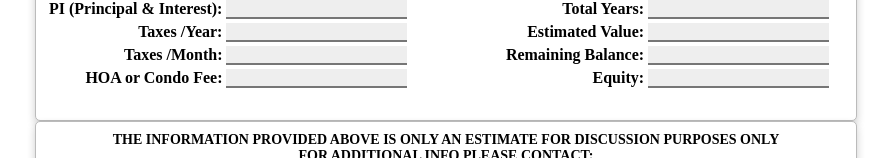
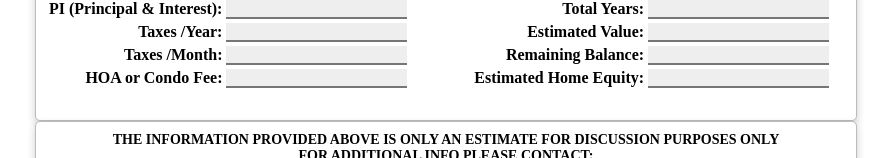
Before and after one commit to LangChris/LangChris.github.io, a plain HTML site: page index.html in a window 1280 px wide. Shown: the part 547-705 px from the top of the page, without its empty margins (205-1096 px from the left). Drawn offline with Linux system fonts and the light colour scheme.

Commit message:
email update

```diff
--- a/index.html
+++ b/index.html
@@ -159,7 +159,7 @@
                             <td><input id="remaining-balance" type="text" class="lrg readonly" readonly /></td>
                         </tr>
                         <tr>
-                            <th>Equity:</th>
+                            <th>Estimated Home Equity:</th>
                             <td><input id="equity" type="text" class="lrg readonly" readonly /></td>
                         </tr>
                     </table>
```
